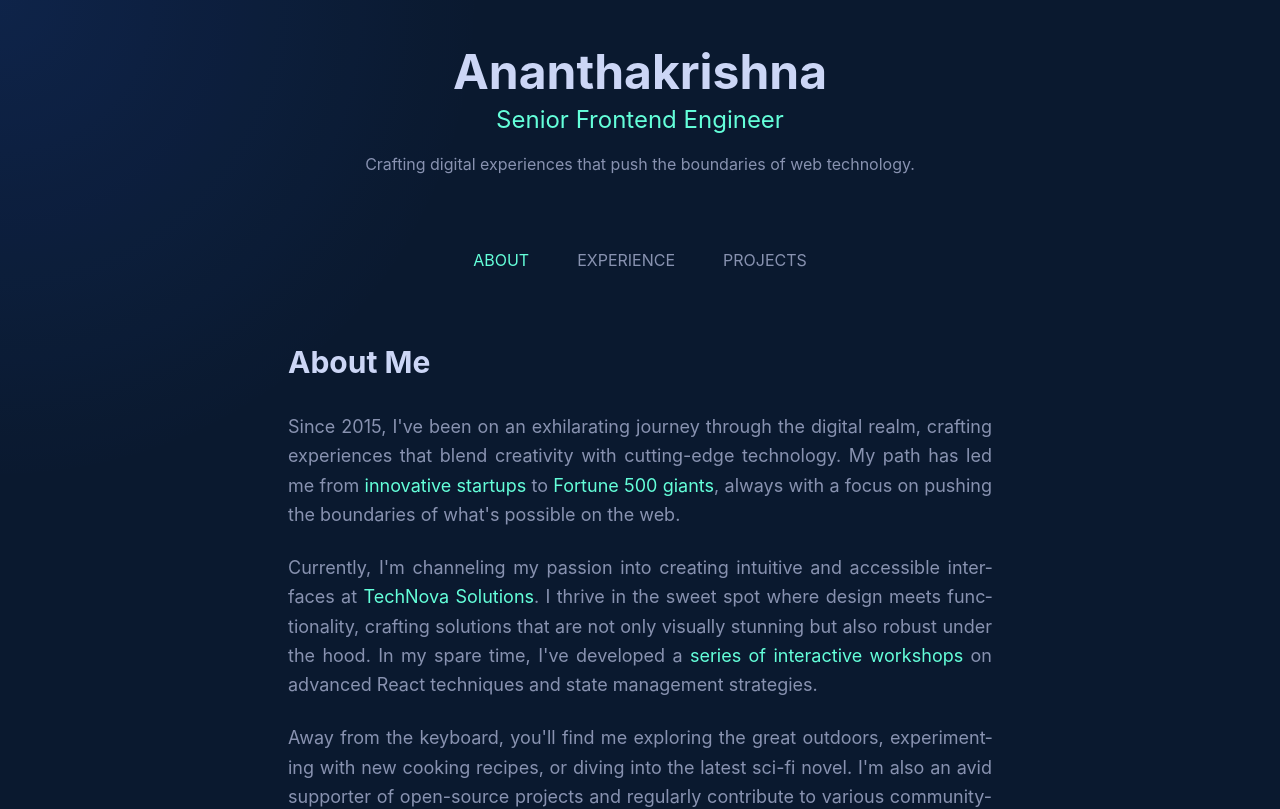
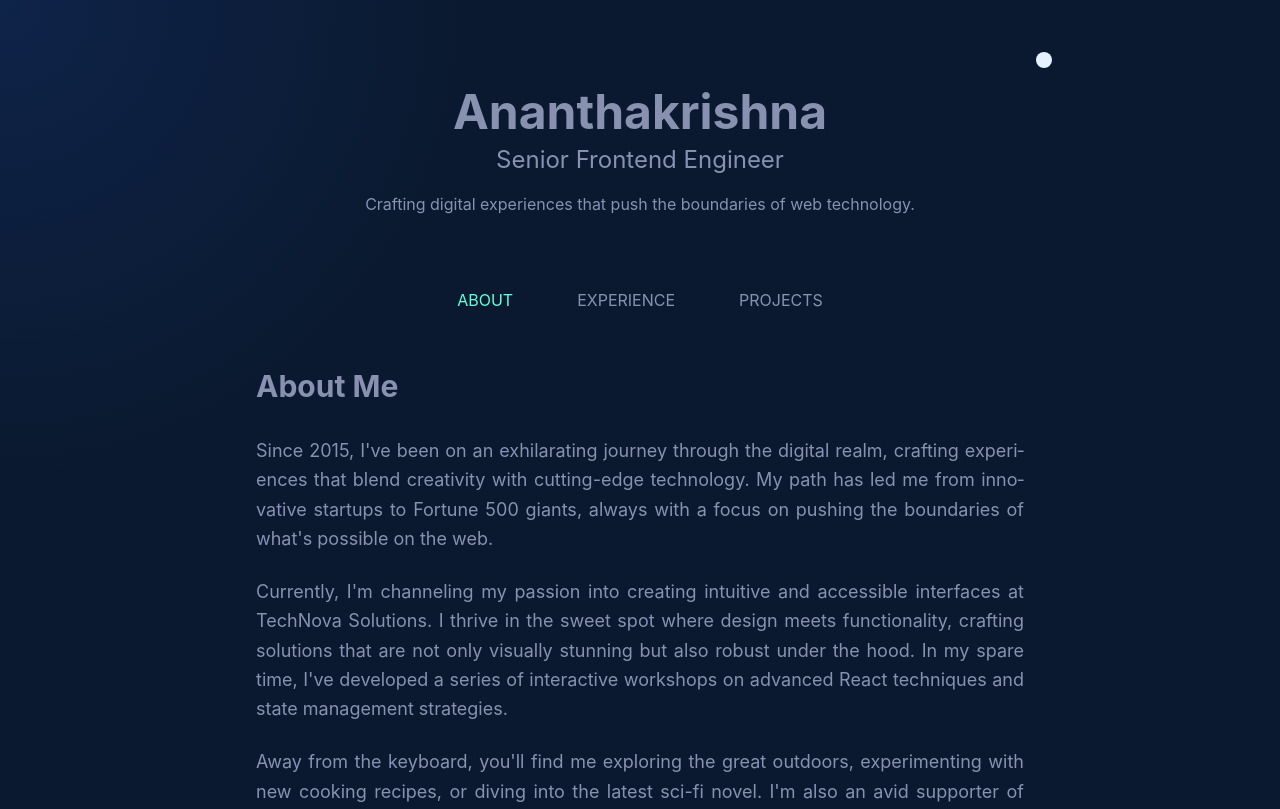
Before and after one commit to Ananthakrishna24/portfolio-v1, a React (Create React App) app: page / in a window 1280 px wide. Shown: the top 809 px of the page. Built offline with nearby package versions, Linux system fonts and the light colour scheme.

Commit message:
added toggle for light mode

```diff
--- a/src/components/About.js
+++ b/src/components/About.js
@@ -26,9 +26,9 @@ const About = () => {
   };
 
   return (
-    <div className="max-w-3xl mx-auto px-4 sm:px-6 lg:px-8">
+    <div className="mx-auto">
       <motion.h2
-        className="text-3xl font-bold mb-8 text-[#ccd6f6]"
+        className="text-3xl font-bold mb-8 text-light-text dark:text-[#ccd6f6]"
         initial={{ opacity: 0, y: -20 }}
         animate={{ opacity: 1, y: 0 }}
         transition={{ duration: 0.5 }}
@@ -36,16 +36,16 @@ const About = () => {
         About Me
       </motion.h2>
       <motion.div
-        className="space-y-6 text-lg leading-relaxed text-[#8892b0]"
+        className="space-y-6 text-lg leading-relaxed text-light-text dark:text-[#8892b0]"
         variants={containerVariants}
         initial="hidden"
         animate="visible"
       >
         <motion.p variants={childVariants} className="text-justify hyphens-auto">
-          Since 2015, I've been on an exhilarating journey through the digital realm, crafting experiences that blend creativity with cutting-edge technology. My path has led me from <motion.span className="text-green" whileHover={{ scale: 1.1 }}>innovative startups</motion.span> to <motion.span className="text-green" whileHover={{ scale: 1.1 }}>Fortune 500 giants</motion.span>, always with a focus on pushing the boundaries of what's possible on the web.
+          Since 2015, I've been on an exhilarating journey through the digital realm, crafting experiences that blend creativity with cutting-edge technology. My path has led me from <motion.span className="text-light-primary dark:text-green" whileHover={{ scale: 1.1 }}>innovative startups</motion.span> to <motion.span className="text-light-primary dark:text-green" whileHover={{ scale: 1.1 }}>Fortune 500 giants</motion.span>, always with a focus on pushing the boundaries of what's possible on the web.
         </motion.p>
         <motion.p variants={childVariants} className="text-justify hyphens-auto">
-          Currently, I'm channeling my passion into creating intuitive and accessible interfaces at <motion.span className="text-green" whileHover={{ scale: 1.1 }}>TechNova Solutions</motion.span>. I thrive in the sweet spot where design meets functionality, crafting solutions that are not only visually stunning but also robust under the hood. In my spare time, I've developed a <motion.span className="text-green" whileHover={{ scale: 1.1 }}>series of interactive workshops</motion.span> on advanced React techniques and state management strategies.
+          Currently, I'm channeling my passion into creating intuitive and accessible interfaces at <motion.span className="text-light-primary dark:text-green" whileHover={{ scale: 1.1 }}>TechNova Solutions</motion.span>. I thrive in the sweet spot where design meets functionality, crafting solutions that are not only visually stunning but also robust under the hood. In my spare time, I've developed a <motion.span className="text-light-primary dark:text-green" whileHover={{ scale: 1.1 }}>series of interactive workshops</motion.span> on advanced React techniques and state management strategies.
         </motion.p>
         <motion.p variants={childVariants} className="text-justify hyphens-auto">
           Away from the keyboard, you'll find me exploring the great outdoors, experimenting with new cooking recipes, or diving into the latest sci-fi novel. I'm also an avid supporter of open-source projects and regularly contribute to various community-driven initiatives.
--- a/src/components/Experience.js
+++ b/src/components/Experience.js
@@ -3,29 +3,29 @@ import { motion } from 'framer-motion';
 
 const JobEntry = ({ date, title, company, description, technologies, index }) => (
   <motion.div
-    className="mb-12 relative pl-8 border-l-2 border-green"
+    className="mb-12 relative pl-8 border-l-2 border-light-primary dark:border-green"
     initial={{ opacity: 0, x: -50 }}
     animate={{ opacity: 1, x: 0 }}
     transition={{ duration: 0.5, delay: index * 0.2 }}
   >
     <motion.div
-      className="absolute left-0 w-4 h-4 bg-green rounded-full -ml-[9px]"
+      className="absolute left-0 w-4 h-4 bg-light-primary dark:bg-green rounded-full -ml-[9px]"
       initial={{ scale: 0 }}
       animate={{ scale: 1 }}
       transition={{ type: "spring", stiffness: 300, delay: index * 0.2 + 0.5 }}
     />
-    <motion.div className="text-green mb-1" whileHover={{ x: 5 }}>{date}</motion.div>
-    <motion.h3 className="text-xl font-semibold mb-2" whileHover={{ x: 5 }}>
+    <motion.div className="text-light-primary dark:text-green mb-1" whileHover={{ x: 5 }}>{date}</motion.div>
+    <motion.h3 className="text-xl font-semibold mb-2 text-light-text dark:text-white" whileHover={{ x: 5 }}>
       {title} · {company}
     </motion.h3>
-    <motion.p className="mb-2" initial={{ opacity: 0 }} animate={{ opacity: 1 }} transition={{ delay: index * 0.2 + 0.3 }}>
+    <motion.p className="mb-2 text-light-text dark:text-slate" initial={{ opacity: 0 }} animate={{ opacity: 1 }} transition={{ delay: index * 0.2 + 0.3 }}>
       {description}
     </motion.p>
     <div className="flex flex-wrap">
       {technologies.map((tech, techIndex) => (
         <motion.span
           key={techIndex}
-          className="bg-lightest-navy text-green rounded-full px-3 py-1 text-sm mr-2 mb-2"
+          className="bg-light-bg dark:bg-lightest-navy text-light-primary dark:text-green rounded-full px-3 py-1 text-sm mr-2 mb-2"
           whileHover={{ scale: 1.1 }}
           initial={{ opacity: 0, y: 20 }}
           animate={{ opacity: 1, y: 0 }}
@@ -64,9 +64,9 @@ const Experience = () => {
   ];
 
   return (
-    <div className="max-w-3xl mx-auto">
+    <div className="mx-auto">
       <motion.h2
-        className="text-3xl font-bold mb-8 text-lightest-slate"
+        className="text-3xl font-bold mb-8 text-light-text dark:text-lightest-slate"
         initial={{ opacity: 0, y: -20 }}
         animate={{ opacity: 1, y: 0 }}
         transition={{ duration: 0.5 }}
--- a/src/components/Layout.js
+++ b/src/components/Layout.js
@@ -1,7 +1,8 @@
-import React, { useEffect, useRef } from 'react';
+import React, { useEffect, useRef, useState } from 'react';
 import { Link, useLocation } from 'react-router-dom';
 import { motion } from 'framer-motion';
 import CursorLight from './CursorLight';
+import ThemeToggle from './ThemeToggle';
 
 const NavItem = ({ to, label }) => {
   const location = useLocation();
@@ -9,11 +10,11 @@ const NavItem = ({ to, label }) => {
 
   return (
     <motion.div
-      className="relative py-2 px-4 mb-4"
+      className="relative py-2 px-4"
       whileHover={{ scale: 1.05 }}
       whileTap={{ scale: 0.95 }}
     >
-      <Link to={to} className={`relative z-10 text-${isActive ? 'green' : 'gray-400'} hover:text-green transition-colors duration-300`}>
+      <Link to={to} className={`relative z-10 ${isActive ? 'text-green dark:text-green' : 'text-light-text dark:text-gray-400'} hover:text-light-primary dark:hover:text-green transition-colors duration-300`}>
         {label}
       </Link>
     </motion.div>
@@ -23,6 +24,7 @@ const NavItem = ({ to, label }) => {
 const Layout = ({ children }) => {
   const location = useLocation();
   const sections = useRef([]);
+  const [isDark, setIsDark] = useState(true);
 
   useEffect(() => {
     sections.current = document.querySelectorAll('section');
@@ -46,16 +48,24 @@ const Layout = ({ children }) => {
     };
   }, []);
 
+  const toggleTheme = () => {
+    setIsDark(!isDark);
+    document.documentElement.classList.toggle('dark');
+  };
+
   return (
-    <div className="relative min-h-screen bg-navy text-slate">
+    <div className={`relative min-h-screen ${isDark ? 'dark bg-navy text-slate' : 'bg-light-bg text-light-text'}`}>
       <CursorLight />
-      <div className="max-w-6xl mx-auto px-4 sm:px-6 lg:px-8">
+      <div className="max-w-4xl mx-auto px-4 sm:px-6 lg:px-8">
         <motion.header
           className="py-12 relative z-10 text-center"
         >
+          <div className="flex justify-end mb-4">
+            <ThemeToggle isDark={isDark} toggleTheme={toggleTheme} />
+          </div>
           <div>
             <motion.h1
-              className="text-4xl sm:text-5xl font-bold text-lightest-slate"
+              className="text-4xl sm:text-5xl font-bold text-light-text dark:text-lightest-slate"
               initial={{ opacity: 0 }}
               animate={{ opacity: 1 }}
               transition={{ delay: 0.2 }}
@@ -63,7 +73,7 @@ const Layout = ({ children }) => {
               Ananthakrishna
             </motion.h1>
             <motion.p
-              className="text-xl sm:text-2xl mt-2 text-green"
+              className="text-xl sm:text-2xl mt-2 text-light-primary dark:text-green"
               initial={{ opacity: 0 }}
               animate={{ opacity: 1 }}
               transition={{ delay: 0.4 }}
@@ -71,7 +81,7 @@ const Layout = ({ children }) => {
               Senior Frontend Engineer
             </motion.p>
             <motion.p
-              className="mt-4 text-slate max-w-xl mx-auto"
+              className="mt-4 text-light-text dark:text-slate max-w-xl mx-auto"
               initial={{ opacity: 0 }}
               animate={{ opacity: 1 }}
               transition={{ delay: 0.6 }}
@@ -88,7 +98,7 @@ const Layout = ({ children }) => {
           className="py-4 mb-8 relative z-10"
         >
           <motion.div
-            className="flex flex-wrap justify-center space-x-4"
+            className="flex justify-center space-x-8"
             initial={{ opacity: 0 }}
             animate={{ opacity: 1 }}
             transition={{ delay: 1 }}
@@ -99,7 +109,7 @@ const Layout = ({ children }) => {
           </motion.div>
         </motion.nav>
 
-        <main>
+        <main className="max-w-3xl mx-auto">
           <motion.div
             key={location.pathname}
             initial={{ opacity: 0, y: 20 }}
@@ -122,7 +132,7 @@ const Layout = ({ children }) => {
               <motion.a
                 key={social}
                 href="#"
-                className="text-lightest-slate hover:text-green transition duration-300"
+                className="text-light-text dark:text-lightest-slate hover:text-light-primary dark:hover:text-green transition duration-300"
                 whileHover={{ scale: 1.2, rotate: 5 }}
                 whileTap={{ scale: 0.9 }}
               >
--- /dev/null
+++ b/src/components/ThemeToggle.js
@@ -0,0 +1,24 @@
+import React from 'react';
+import { motion } from 'framer-motion';
+
+const ThemeToggle = ({ isDark, toggleTheme }) => {
+  return (
+    <motion.button
+      className={`w-12 h-6 rounded-full p-1 ${
+        isDark ? 'bg-navy' : 'bg-light-bg'
+      }`}
+      onClick={toggleTheme}
+      whileTap={{ scale: 0.95 }}
+    >
+      <motion.div
+        className={`w-4 h-4 rounded-full ${
+          isDark ? 'bg-white' : 'bg-light-primary'
+        }`}
+        animate={{ x: isDark ? 24 : 0 }}
+        transition={{ type: 'spring', stiffness: 300, damping: 20 }}
+      />
+    </motion.button>
+  );
+};
+
+export default ThemeToggle;
```
